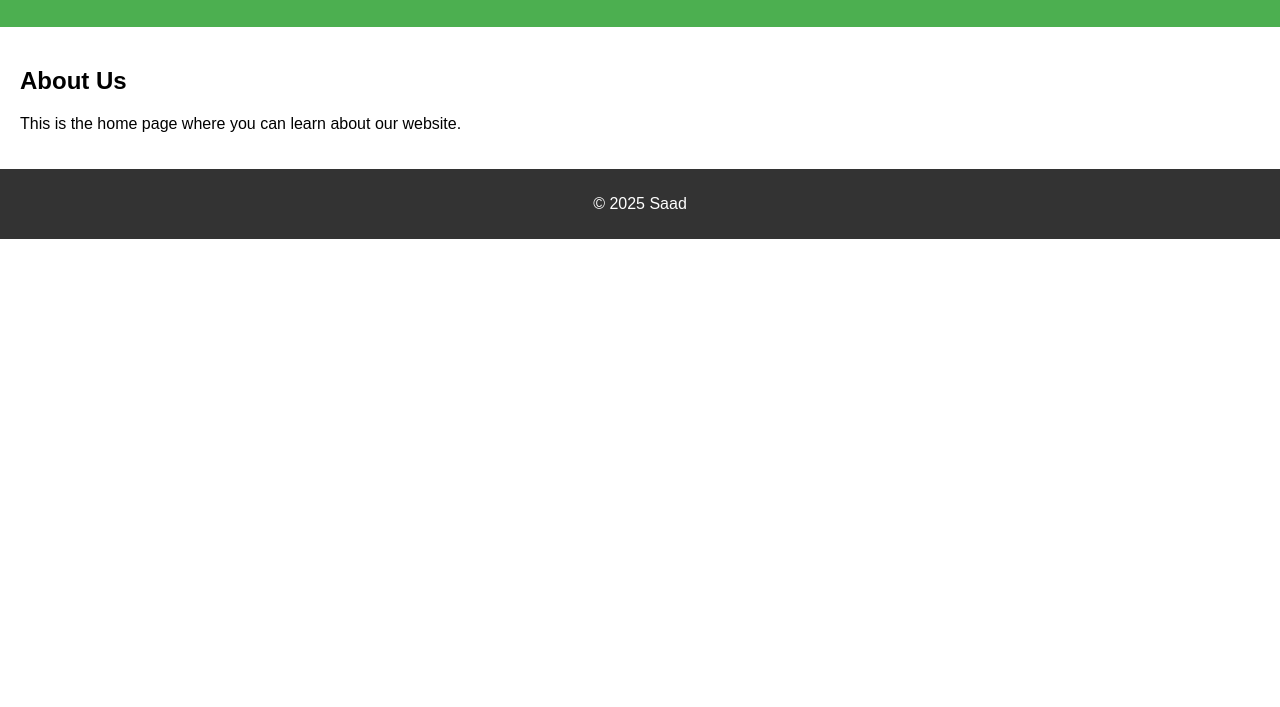
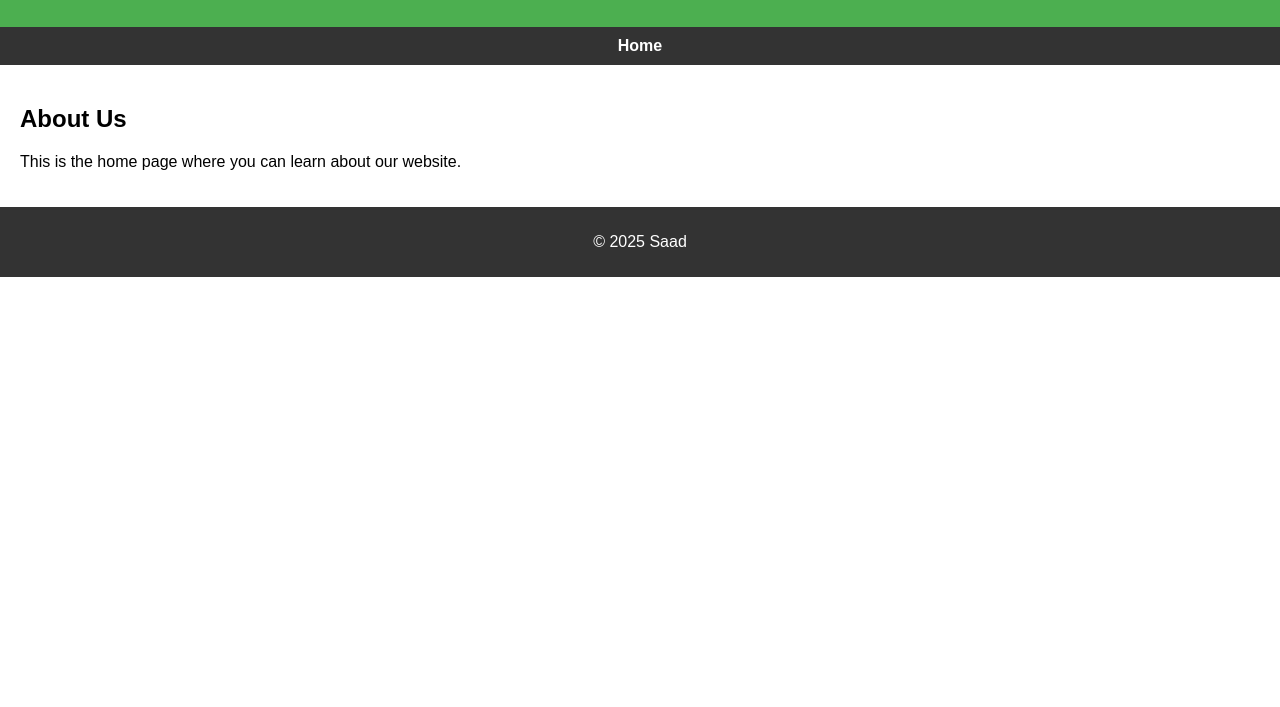
Before and after one commit to saadmahmooood/Blogging-Website, a website: page src/index.html in a window 1280 px wide. Shown: the part 93-800 px from the top of the page. Drawn offline with Linux system fonts and the light colour scheme.

Commit message:
add home.html & css

```diff
--- a/src/index.html
+++ b/src/index.html
@@ -10,11 +10,11 @@
   <header>
     <h1>Welcome to Our Website</h1>
   </header>
-  <!-- <nav>
+  <nav>
     <a href="home.html">Home</a>
-    <a href="blog.html">Blog</a>
-    <a href="contact.html">Contact Us</a>
-  </nav> -->
+    <!-- <a href="blog.html">Blog</a>
+    <a href="contact.html">Contact Us</a> -->
+  </nav>
   <main>
     <h2>About Us</h2>
     <p>This is the home page where you can learn about our website.</p>
```
